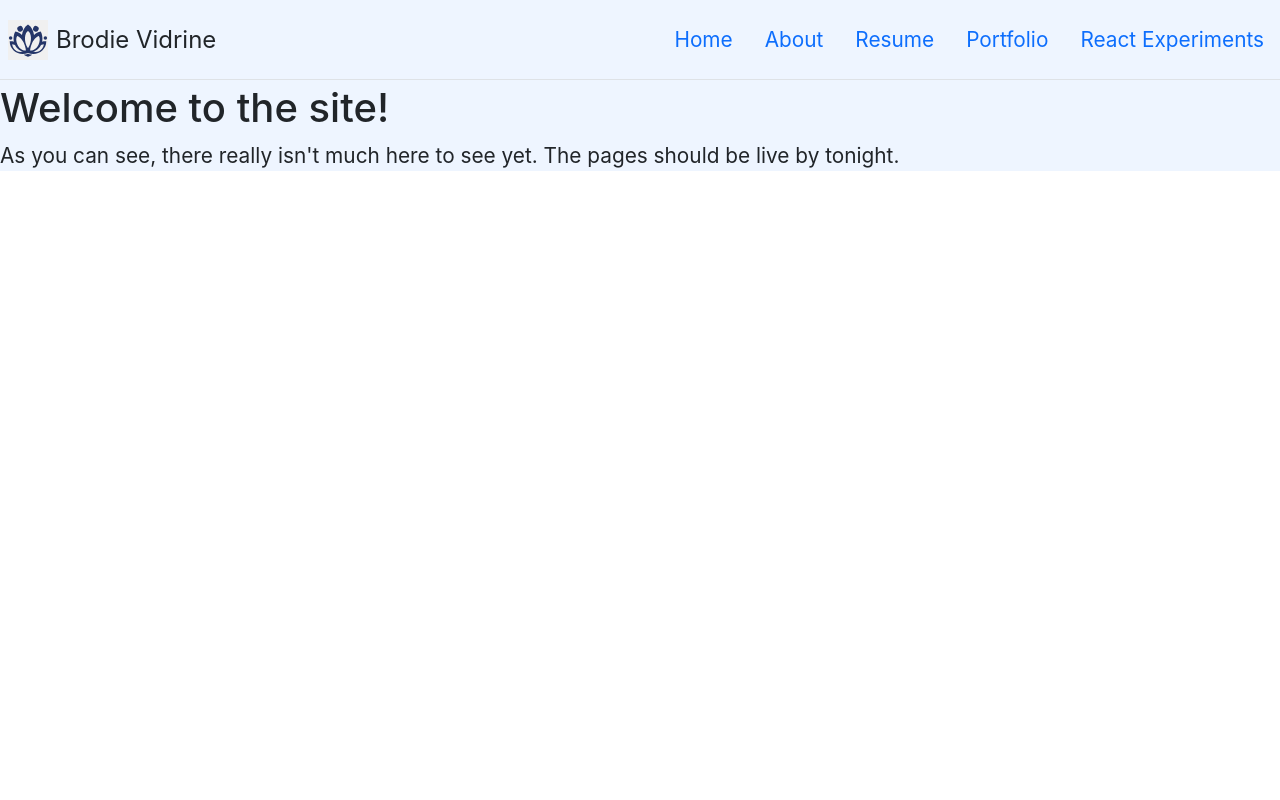
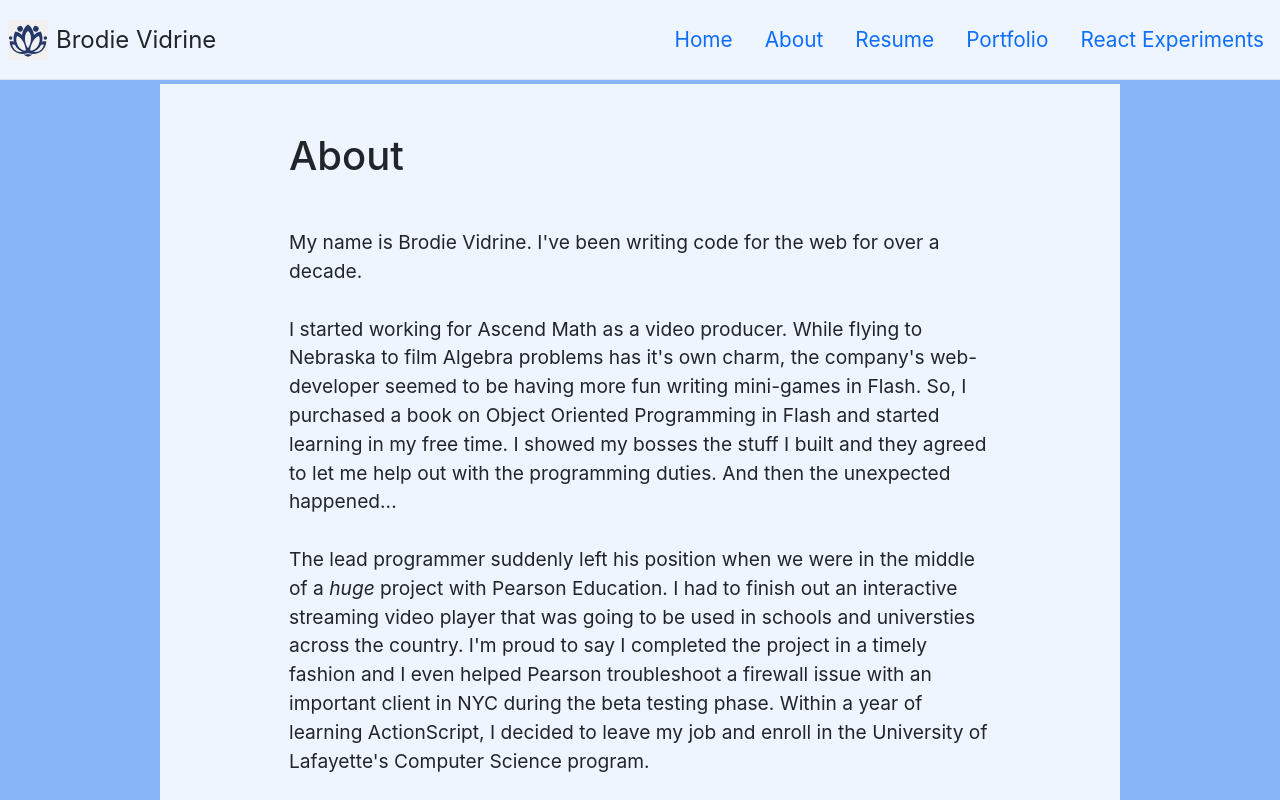
Before and after one commit to brodieVidrine/react-portfolio, a React (Create React App) app: page /about in a window 1280 px wide. Shown: the top 800 px of the page. Built offline with nearby package versions, Linux system fonts and the light colour scheme; no server answers; what aws-amplify would draw is missing.

Commit message:
basic layout looking nice, ready to create Resume page

```diff
--- a/src/App.css
+++ b/src/App.css
@@ -1,7 +1,3 @@
-.App {
-
-}
-
 .App-logo {
   height: 40vmin;
   pointer-events: none;
--- a/src/App.js
+++ b/src/App.js
@@ -1,23 +1,59 @@
 import React from 'react';
 import NavBar from './components/NavBar';
+
+import Container from 'react-bootstrap/Container';
+import Row from 'react-bootstrap/Row';
+import Col from 'react-bootstrap/Col';
 
 //import logo from './logo.svg';
 
 
-function App() {
+function About() {
   return (
-    <div className="App">
-      <header className="App-body">
-      <NavBar></NavBar>
-        {/**
-         * Saving for future ref
-         * <img src={logo} className="App-logo" alt="logo" />
-         */}
-        <h1>Welcome to the site!</h1>
-        <p>As you can see, there really isn't much here to see yet. The pages should be live by tonight.</p>
-      </header>
-    </div>
+    <Container fluid className="bgc">
+            <NavBar></NavBar>
+            <Row className="w-75 mx-auto contentArea" >
+                <Col >
+                  <h1 className="mt-5 mb-5 mx-auto w-75">About</h1>
+                  <p className="mx-auto w-75">
+                    My name is Brodie Vidrine. I've been writing code for the web for over a decade.
+                    <br></br>
+                    <br></br>
+                    I started working for Ascend Math as a video producer.
+                    While flying to Nebraska to film Algebra problems has it's own charm,
+                    the company's web-developer seemed to be having more fun writing mini-games in Flash.
+                    So, I purchased a book on Object Oriented Programming in Flash and started learning in my free time.
+                    I showed my bosses the stuff I built and they agreed to let me help out with the programming duties.
+                    And then the unexpected happened...
+                    <br></br>
+                    <br></br>
+                    The lead programmer suddenly left his position when we were in the middle of a <span style={{fontStyle:"italic"}}>huge</span> project with Pearson Education.
+                    I had to finish out an interactive streaming video player that was going to be used in schools and universties across the country.
+                    I'm proud to say I completed the project in a timely fashion and I even helped Pearson troubleshoot a firewall issue with an important client in NYC during the beta testing phase.
+                    Within a year of learning ActionScript, I decided to leave my job and enroll in the University of Lafayette's Computer Science program.
+                    <br></br>
+                    <br></br>
+                    While at ULL, I took a semester of intro Python and another semester of object-oriented-programming for C++. As I was completing these courses, Steve Jobs announced that Flash would not be supported on the new iPad.
+                    This was of great concern to my old employers because they'd built a library of education minigames in Flash for their own cloud-based app. They asked me to build an HTML5/JavaScript prototype of their flagship game, Flash Card Math.
+                    After trying out a few other developers, my bosses offered me the chance to work remote, full-time.
+                    <br></br>
+                    <br></br>
+                    That was 2013. Since then, I've helped migrate the system from Struts 1 to the Spring MVC.
+                    I touch every part of the stack on most of my sprint items. I set up page controllers, APIs (from the endpoint to the DAO), and I update the app's DB as needed. (I tend to leave SP joins to my more qualified colleagues.)
+                    <br></br>
+                    <br></br>
+                    Unfortunately, we have lost some important contracts over the last couple of years and I now find myself looking for my next opportunity.
+                    I hope I can be of use to your organization. I'm extremely loyal and I genuinely love learning and helping out.
+                    <br></br>
+                    <br></br>
+                    Thanks for reading,
+                    <br></br>
+                    Brodie Vidrine
+                  </p>
+                </Col>
+            </Row>
+    </Container>
   );
 }
 
-export default App;
+export default About;
--- a/src/index.css
+++ b/src/index.css
@@ -27,11 +27,10 @@ header{
 .contentArea{
   background-color:#EEF5FF;
   font-size: 1.2rem;
-  height:80vh;
+  min-height: 100vh;
 }
 
 .bgc{
   background-color:#86B6F6;
-  height:100vh;
   padding:0px;
 }
--- a/src/index.js
+++ b/src/index.js
@@ -9,7 +9,7 @@ import {
 } from "react-router-dom";
 
 import './index.css';
-import App from './App';
+import About from './App';
 import HomePage from './pages/HomePage';
 
 import reportWebVitals from './reportWebVitals';
@@ -27,7 +27,7 @@ const router = createBrowserRouter([
     element: <HomePage/>,
   },{
     path: "about",
-    element: <App/>
+    element: <About/>
   }
 ]);
 
--- a/src/pages/HomePage.js
+++ b/src/pages/HomePage.js
@@ -12,8 +12,9 @@ function HomePage(){
         <Container fluid className="bgc">
             <NavBar></NavBar>
             <Row className="w-75 mx-auto contentArea">
-                <h1 className="w-75 mx-auto align-middle">Welcome!</h1>
-                <p className="w-75 mx-auto">
+                <Col>
+                    <h1 className="w-75 mx-auto mt-5">Welcome!</h1>
+                    <p className="w-75 mx-auto mt-5">
                         Thanks for visiting my portfolio!
                         <br ></br>
                         <br ></br>
@@ -25,6 +26,8 @@ function HomePage(){
                         There was a GraphQL/MongoDB example set up, but I've temporarily taken it down while I wire up React Router.
                         I've got a lot of work I'd like to show off, so organizing with pages will be ideal.
                     </p>
+                </Col>
+
             </Row>
 
         </Container>
```
Lines whose indentation alone changed are shown as unchanged.
